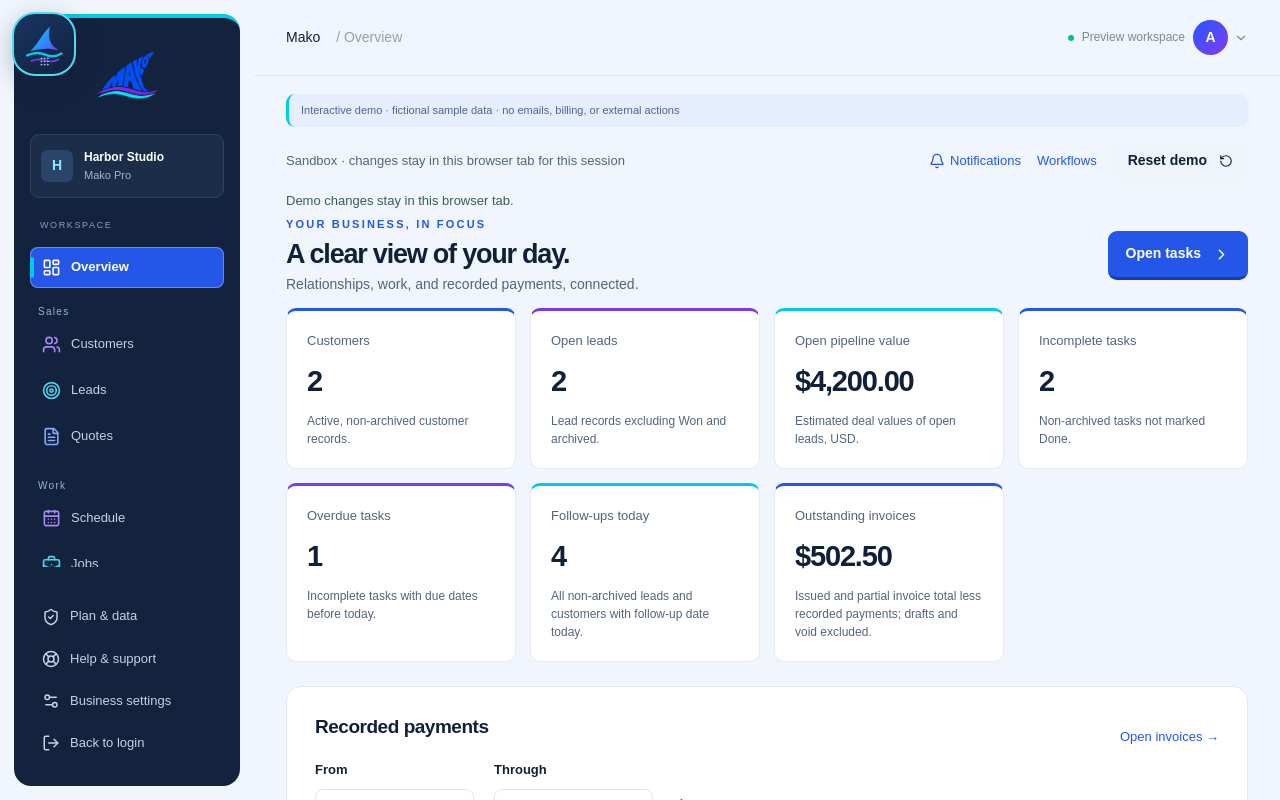
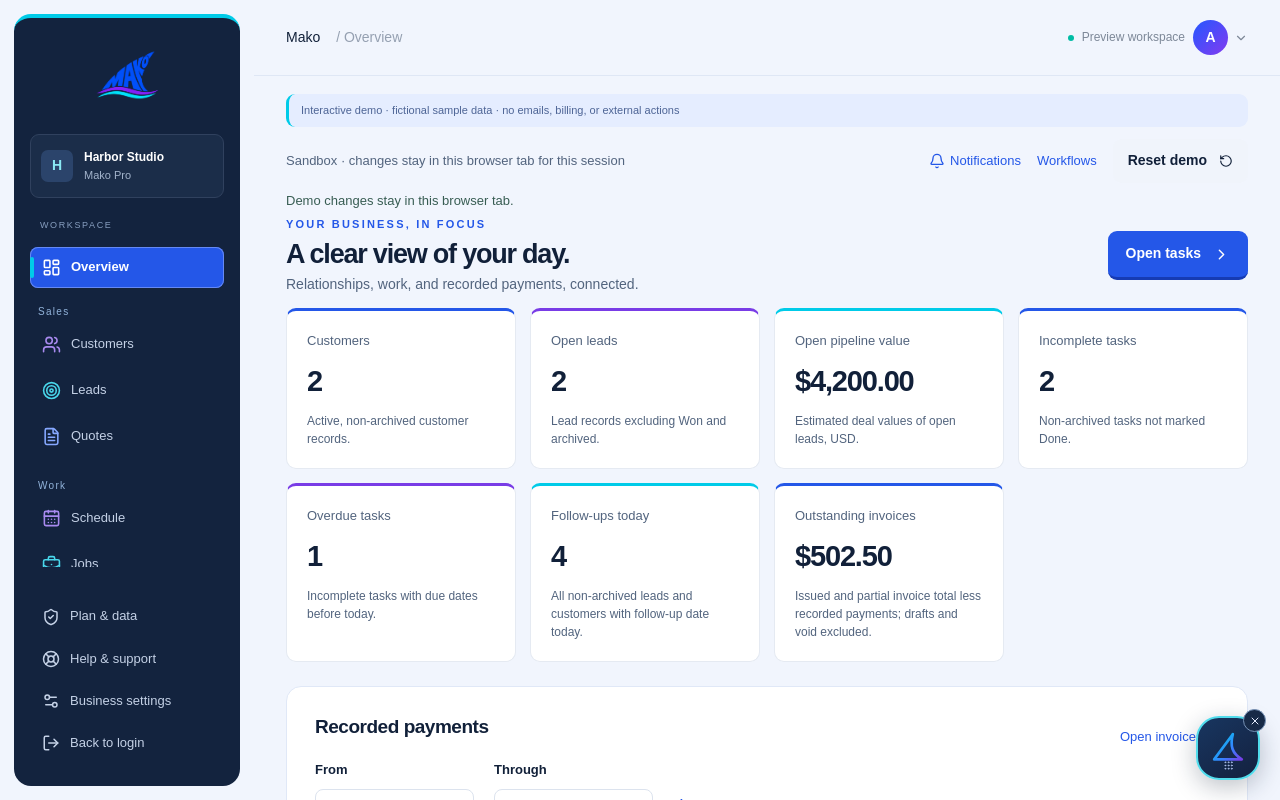
Before and after one commit to nickjomertensmeyer-dotcom/mako-crm, a Next.js app: page /preview in a window 1280 px wide. Shown: the top 800 px of the page. Built offline with nearby package versions, Linux system fonts and the light colour scheme.

Commit message:
Add Fin hover notice, persistent hide controls, minimal icon, and chat pop animation

```diff
--- a/app/sharky.css
+++ b/app/sharky.css
@@ -13,4 +13,17 @@
 .sharky-bubble:focus-visible::before{opacity:1;animation:fin-orbit 1.8s linear infinite}
 .sharky-chat>header{gap:7px;padding:9px 11px}.sharky-chat>header h2{font-size:16px}.sharky-chat>header button{width:28px;height:30px}.sharky-welcome{padding:0 6px 10px}.sharky-welcome h3{font-size:16px;margin-bottom:6px}.sharky-welcome p{font-size:12px}.sharky-notice{padding:8px;font-size:11px}.sharky-suggestions{gap:4px;padding:0 10px 8px}.sharky-suggestions button{font-size:10px;padding:5px 8px}
 @media(max-width:720px){.sharky-welcome>svg{width:40px;height:40px}}
+.fin-launcher{position:fixed;right:20px;bottom:20px;width:64px;height:64px;z-index:97}
+.fin-launcher[hidden]{display:none}
+.fin-launcher>.sharky-bubble{position:absolute;inset:0}
+.fin-tooltip{position:fixed;display:flex;align-items:center;justify-content:center;width:190px;min-height:42px;padding:10px 12px;border:1px solid #476187;border-radius:11px;background:#13233e;color:#edf5ff;box-shadow:0 7px 22px #11203930;font-size:12px;line-height:1.4;pointer-events:none;opacity:0;visibility:hidden;transition:opacity .15s;z-index:99}
+.fin-launcher:focus-within .fin-tooltip{opacity:1;visibility:visible}
+@media(hover:hover){.fin-launcher:hover .fin-tooltip{opacity:1;visibility:visible}}
+.fin-launcher[data-tooltip-dismissed=true] .fin-tooltip{opacity:0;visibility:hidden}
+.fin-launcher[data-chat-open=true] .fin-tooltip{opacity:0;visibility:hidden}
+.fin-hide-launcher{position:absolute;right:-6px;top:-7px;display:grid;place-items:center;width:23px;height:23px;padding:0;border:1px solid #7691b6;border-radius:50%;background:#172a47;color:#e5eeff;z-index:100;cursor:pointer;opacity:0;transition:opacity .15s}
+.fin-launcher:hover .fin-hide-launcher,.fin-launcher:focus-within .fin-hide-launcher{opacity:1}
+@media(hover:none){.fin-hide-launcher{opacity:1}}
+@keyframes fin-chat-pop{0%{opacity:0;transform:translateY(6px) scale(.92)}75%{opacity:1;transform:translateY(0) scale(1.012)}100%{opacity:1;transform:none}}
+.sharky-chat{animation:fin-chat-pop .23s cubic-bezier(.2,.8,.3,1) both}
 @media print{.sharky-widget,.sharky-nav-button{display:none!important}}
--- a/components/sharky-assistant.tsx
+++ b/components/sharky-assistant.tsx
@@ -4,8 +4,10 @@ import {Grip,Minus,RotateCcw,Send,X} from 'lucide-react';
 import {SharkyIcon} from './sharky-icon';
 import {clampBubble,demoSharkyReply,type ChatMessage} from '@/lib/sharky';
 const suggestions=['Draft a quote follow-up','Help me prioritize my day','Customer onboarding checklist'];
-export function SharkyLaunchButton(){return <button className="sharky-nav-button" onClick={()=>window.dispatchEvent(new Event('mako-open-sharky'))}><SharkyIcon size={24}/>Fin</button>;}
+export function SharkyLaunchButton(){return <button className="sharky-nav-button" onClick={()=>window.dispatchEvent(new Event('mako-toggle-fin'))}><SharkyIcon size={24}/>Fin</button>;}
 export function SharkyAssistant({enabled=false,demo=false,requested=false}:{enabled?:boolean;demo?:boolean;requested?:boolean}){
+  const [ready,setReady]=useState(false),[hidden,setHidden]=useState(false),[tipDismissed,setTipDismissed]=useState(false);
+  const hiddenRef=useRef(false),restoreFocus=useRef(false);
   const [open,setOpen]=useState(false),[question,setQuestion]=useState(''),[messages,setMessages]=useState<ChatMessage[]>([]),[pending,setPending]=useState(false),[error,setError]=useState('');
   const [position,setPosition]=useState<{x:number;y:number}|null>(null),[viewport,setViewport]=useState({width:1024,height:768});
   const launcher=useRef<HTMLButtonElement>(null),input=useRef<HTMLTextAreaElement>(null),log=useRef<HTMLDivElement>(null),minimize=useRef<HTMLButtonElement>(null),request=useRef<AbortController|null>(null);
@@ -14,14 +16,19 @@ export function SharkyAssistant({enabled=false,demo=false,requested=false}:{enab
   useEffect(()=>{
     const resize=()=>{const width=window.innerWidth,height=window.visualViewport?.height||window.innerHeight;setViewport({width,height});setPosition(old=>clampBubble(old?.x??width-84,old?.y??height-84,width,height));};
     try{const saved=sessionStorage.getItem('mako-sharky-position');if(saved){const value=JSON.parse(saved);setPosition(clampBubble(value.x,value.y,window.innerWidth,window.innerHeight));}}catch{/* Use the default corner. */}resize();
-    const show=()=>setOpen(true);const reset=()=>{request.current?.abort();request.current=null;setMessages([]);setQuestion('');setError('');setPending(false);setOpen(false);sessionStorage.removeItem('mako-sharky-position');setPosition(clampBubble(window.innerWidth-84,window.innerHeight-84,window.innerWidth,window.innerHeight));};
-    window.addEventListener('resize',resize);window.visualViewport?.addEventListener('resize',resize);window.addEventListener('mako-open-sharky',show);if(demo)window.addEventListener('mako-demo-reset',reset);
-    return()=>{request.current?.abort();window.removeEventListener('resize',resize);window.visualViewport?.removeEventListener('resize',resize);window.removeEventListener('mako-open-sharky',show);window.removeEventListener('mako-demo-reset',reset);};
+    try{hiddenRef.current=sessionStorage.getItem('mako-fin-hidden')==='1';setHidden(hiddenRef.current);}catch{/* Keep Fin visible when storage is unavailable. */}setReady(true);
+    const show=()=>{hiddenRef.current=false;setHidden(false);try{sessionStorage.removeItem('mako-fin-hidden');}catch{/* Continue without browser storage. */}setOpen(true);};
+    const toggle=()=>{const wasHidden=hiddenRef.current;hiddenRef.current=false;setHidden(false);try{sessionStorage.removeItem('mako-fin-hidden');}catch{/* Continue without browser storage. */}if(wasHidden){restoreFocus.current=true;setOpen(false);}else setOpen(true);};
+    const reset=()=>{request.current?.abort();request.current=null;setMessages([]);setQuestion('');setError('');setPending(false);setOpen(false);hiddenRef.current=false;setHidden(false);sessionStorage.removeItem('mako-fin-hidden');sessionStorage.removeItem('mako-sharky-position');setPosition(clampBubble(window.innerWidth-84,window.innerHeight-84,window.innerWidth,window.innerHeight));};
+    window.addEventListener('resize',resize);window.visualViewport?.addEventListener('resize',resize);window.addEventListener('mako-open-sharky',show);window.addEventListener('mako-toggle-fin',toggle);if(demo)window.addEventListener('mako-demo-reset',reset);
+    return()=>{request.current?.abort();window.removeEventListener('resize',resize);window.visualViewport?.removeEventListener('resize',resize);window.removeEventListener('mako-open-sharky',show);window.removeEventListener('mako-toggle-fin',toggle);window.removeEventListener('mako-demo-reset',reset);};
   },[demo]);
-  useEffect(()=>{if(requested)setOpen(true);},[requested]);
+  useEffect(()=>{if(requested){hiddenRef.current=false;setHidden(false);try{sessionStorage.removeItem('mako-fin-hidden');}catch{/* Continue without browser storage. */}setOpen(true);}},[requested]);
+  useEffect(()=>{if(!hidden&&restoreFocus.current){restoreFocus.current=false;launcher.current?.focus({preventScroll:true});}},[hidden]);
   useEffect(()=>{if(open){if(!demo&&!enabled)minimize.current?.focus({preventScroll:true});else input.current?.focus({preventScroll:true});}},[open,demo,enabled]);
   useEffect(()=>{if(log.current)log.current.scrollTop=log.current.scrollHeight;},[messages,pending]);
   function close(){setOpen(false);launcher.current?.focus({preventScroll:true});}
+  function hide(){request.current?.abort();request.current=null;setPending(false);setOpen(false);hiddenRef.current=true;setHidden(true);try{sessionStorage.setItem('mako-fin-hidden','1');}catch{/* Continue without browser storage. */}document.querySelector<HTMLButtonElement>('.sharky-nav-button')?.focus();}
   function clear(){request.current?.abort();request.current=null;setPending(false);setMessages([]);setError('');setQuestion('');input.current?.focus();}
   function startDrag(event:PointerEvent<HTMLButtonElement>){if(event.button!==0)return;const rect=event.currentTarget.getBoundingClientRect();drag.current={x:event.clientX,y:event.clientY,left:rect.left,top:rect.top,moved:false};suppressClick.current=false;event.currentTarget.setPointerCapture(event.pointerId);}
   function move(event:PointerEvent<HTMLButtonElement>){const active=drag.current;if(!active)return;const dx=event.clientX-active.x,dy=event.clientY-active.y;if(Math.hypot(dx,dy)>6)active.moved=true;if(active.moved)setPosition(clampBubble(active.left+dx,active.top+dy,viewport.width,viewport.height));}
@@ -39,11 +46,11 @@ export function SharkyAssistant({enabled=false,demo=false,requested=false}:{enab
   const width=Math.min(320,viewport.width-24),point=position||{x:viewport.width-84,y:viewport.height-84};
   const above=point.y-24,below=viewport.height-point.y-88;const height=Math.max(160,Math.min(440,viewport.height-104,Math.max(above,below)));
   const left=Math.max(12,Math.min(point.x+64-width,viewport.width-width-12)),top=above>=below?Math.max(12,point.y-height-12):Math.max(12,Math.min(point.y+76,viewport.height-height-12));
-  return <div className="sharky-widget" onKeyDown={event=>{if(event.key==='Escape'&&open){event.stopPropagation();close();}}}>
-    {open&&<section className="sharky-chat" role="dialog" aria-modal="false" aria-labelledby="sharky-title" style={{left,top,width,height}}><header><SharkyIcon size={32}/><div><h2 id="sharky-title">Fin</h2><p>{demo?'Demo · sample replies':enabled?'Your business sidekick':'AI setup required'}</p></div><button type="button" aria-label="Start a new Fin chat" title="New chat" onClick={clear}><RotateCcw size={16}/></button><button type="button" ref={minimize} aria-label="Minimize Fin" onClick={close}><Minus size={18}/></button></header>
+  return <div className="sharky-widget" onKeyDown={event=>{if(event.key==='Escape'){if(open){event.stopPropagation();close();}setTipDismissed(true);} }}>
+    {ready&&!hidden&&open&&<section className="sharky-chat" role="dialog" aria-modal="false" aria-labelledby="sharky-title" style={{left,top,width,height,transformOrigin:`${Math.min(width-16,Math.max(16,point.x+32-left))}px ${above>=below?'bottom':'top'}`}}><header><SharkyIcon size={32}/><div><h2 id="sharky-title">Fin</h2><p>{demo?'Demo · sample replies':enabled?'Your business sidekick':'AI setup required'}</p></div><button type="button" aria-label="Start a new Fin chat" title="New chat" onClick={clear}><RotateCcw size={16}/></button><button type="button" ref={minimize} aria-label="Minimize Fin" onClick={close}><Minus size={18}/></button><button type="button" aria-label="Hide Fin completely" title="Hide Fin — restore from sidebar" onClick={hide}><X size={17}/></button></header>
     <div className="sharky-messages" ref={log} role="log" aria-label="Fin conversation" aria-live="polite" aria-relevant="additions"><div className="sharky-welcome"><SharkyIcon size={44}/><h3>A clearer next step.</h3><p>Hi, I’m Fin. How can I help with your work today?</p></div>{demo&&<p className="sharky-notice">Demo only: replies are examples, not live AI. No data is sent and no records are changed.</p>}{!demo&&!enabled&&<p className="sharky-notice">Live AI needs a configured provider and an active Pro or Custom workspace. <a href="mailto:makocrm@gmail.com">Contact Mako</a>.</p>}{messages.map((message,index)=><article className={`sharky-message ${message.role}`} key={index}><strong>{message.role==='user'?'You':demo?'Fin · demo reply':'Fin'}</strong><p>{message.content}</p></article>)}{pending&&<p className="sharky-thinking" role="status">Fin is thinking…</p>}</div>
     {!messages.length&&<div className="sharky-suggestions">{suggestions.map(text=><button type="button" key={text} onClick={()=>{setQuestion(text);input.current?.focus();}}>{text}</button>)}</div>}{error&&<p className="sharky-error" role="alert">{error}</p>}
     <form onSubmit={event=>{event.preventDefault();void send();}}><label className="sr-only" htmlFor="sharky-question">Message Fin</label><textarea id="sharky-question" ref={input} value={question} onChange={event=>setQuestion(event.target.value)} maxLength={2000} rows={2} placeholder="Ask Fin…" disabled={!demo&&!enabled} onKeyDown={event=>{if(event.key==='Enter'&&!event.shiftKey&&!event.nativeEvent.isComposing){event.preventDefault();void send();}}}/><button type="submit" aria-label="Send message to Fin" disabled={pending||!question.trim()||(!demo&&!enabled)}><Send size={19}/></button></form><p className="sharky-disclosure">{demo?'Temporary demo chat · resets when you leave or reset the demo.':'Only this chat is sent to OpenAI. No automatic record access. Review AI drafts. 30 requests per workspace/day.'}</p></section>}
-    <button ref={launcher} type="button" className="sharky-bubble" style={position?{left:position.x,top:position.y,right:'auto',bottom:'auto'}:undefined} aria-label={open?'Close Fin chat':'Open Fin chat'} aria-expanded={open} aria-describedby="sharky-move-help" title="Fin · drag to move" onPointerDown={startDrag} onPointerMove={move} onPointerUp={stop} onPointerCancel={()=>{drag.current=null;suppressClick.current=false;}} onKeyDown={keyboard} onClick={()=>{if(suppressClick.current){suppressClick.current=false;return;}if(open)close();else setOpen(true);}}><SharkyIcon size={48}/><span className="sharky-drag-mark"><Grip size={11}/></span>{open&&<span className="sharky-bubble-close"><X size={10}/></span>}</button><span id="sharky-move-help" className="sr-only">Drag to move. With the bubble focused, use arrow keys to move, Home to reset, and Enter to open chat.</span>
+    <div className="fin-launcher" hidden={!ready||hidden} data-chat-open={open} data-tooltip-dismissed={tipDismissed} onPointerEnter={()=>setTipDismissed(false)} onFocusCapture={()=>setTipDismissed(false)} style={position?{left:position.x,top:position.y,right:'auto',bottom:'auto'}:undefined}><span id="fin-tooltip" role="tooltip" className="fin-tooltip" style={{left:Math.max(12,Math.min(point.x-63,viewport.width-202)),top:point.y>78?point.y-58:point.y+76}}>Fin — your AI assistant</span><button ref={launcher} type="button" className="sharky-bubble" aria-label={open?'Close Fin chat':'Open Fin chat'} aria-expanded={open} aria-describedby="fin-tooltip sharky-move-help" onPointerDown={startDrag} onPointerMove={move} onPointerUp={stop} onPointerCancel={()=>{drag.current=null;suppressClick.current=false;}} onKeyDown={keyboard} onClick={()=>{if(suppressClick.current){suppressClick.current=false;return;}if(open)close();else setOpen(true);}}><SharkyIcon size={48}/><span className="sharky-drag-mark"><Grip size={11}/></span></button><button type="button" className="fin-hide-launcher" aria-label="Hide Fin bubble" title="Restore Fin from the sidebar" onClick={hide}><X size={12}/></button></div><span id="sharky-move-help" className="sr-only">Drag to move. With the bubble focused, use arrow keys to move, Home to reset, and Enter to open chat.</span>
   </div>;
 }
--- a/components/sharky-icon.tsx
+++ b/components/sharky-icon.tsx
@@ -2,5 +2,5 @@
 import {useId} from 'react';
 export function SharkyIcon({size=48}:{size?:number}){
   const id=useId();
-  return <svg width={size} height={size} viewBox="0 0 80 80" fill="none" aria-hidden="true" focusable="false"><defs><linearGradient id={id} x1="20" y1="17" x2="61" y2="58" gradientUnits="userSpaceOnUse"><stop stopColor="#00cbe8"/><stop offset=".55" stopColor="#3584ff"/><stop offset="1" stopColor="#793ce6"/></linearGradient></defs><path d="M17 52C29 42 36 24 50 11C46 29 49 42 65 51C48 46 33 47 17 52Z" fill={`url(#${id})`}/><path d="M12 59C25 53 34 54 43 58C52 62 61 61 69 56" stroke="#00cbe8" strokeWidth="4" strokeLinecap="round"/><path d="M19 68C30 64 38 65 46 68C53 70 59 69 64 66" stroke="#793ce6" strokeWidth="3" strokeLinecap="round"/></svg>;
+  return <svg width={size} height={size} viewBox="0 0 80 80" fill="none" aria-hidden="true" focusable="false"><defs><linearGradient id={id} x1="19" y1="22" x2="61" y2="62" gradientUnits="userSpaceOnUse"><stop stopColor="#00cbe8"/><stop offset=".55" stopColor="#3584ff"/><stop offset="1" stopColor="#793ce6"/></linearGradient></defs><path d="M17 59L48 17C43 37 47 49 63 59H17Z" stroke={`url(#${id})`} strokeWidth="4.5" strokeLinecap="round" strokeLinejoin="round"/></svg>;
 }
```
Also changed, not shown: 1 other file (tests, documents, lock files or other folders).
